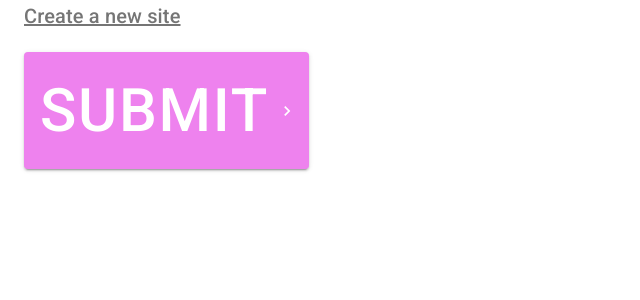
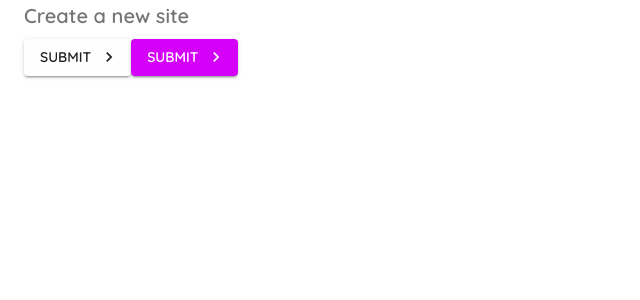
Before and after one commit to khanhduy1407/material-ui-tutorial, a React (Create React App) app: page /create in a window 1280 px wide. Shown: the top 300 px of the page, without its empty margins (0-640 px from the left). Built offline with nearby package versions, Linux system fonts and the light colour scheme.

Commit message:
Custom Themes

```diff
--- a/src/App.js
+++ b/src/App.js
@@ -1,9 +1,28 @@
 import { BrowserRouter as Router, Switch, Route } from 'react-router-dom'
 import Notes from './pages/Notes'
 import Create from './pages/Create'
+import { createMuiTheme, ThemeProvider } from '@material-ui/core'
+import { purple } from '@material-ui/core/colors'
+
+const theme = createMuiTheme({
+  palette: {
+    primary: {
+      main: '#fefefe'
+    },
+    secondary: purple
+  },
+  typography: {
+    fontFamily: 'Quicksand',
+    fontWeightLight: 400,
+    fontWeightRegular: 500,
+    fontWeightMedium: 600,
+    fontWeightBold: 700
+  }
+})
 
 function App() {
   return (
+    <ThemeProvider theme={theme}>
       <Router>
         <Switch>
           <Route exact path="/">
@@ -14,6 +33,7 @@
           </Route>
         </Switch>
       </Router>
+    </ThemeProvider>
   );
 }
 
--- a/src/index.css
+++ b/src/index.css
@@ -1,3 +1,5 @@
+@import url('https://fonts.googleapis.com/css2?family=Quicksand:wght@300;400;500;600;700&display=swap');
+
 body {
   margin: 0;
   -webkit-font-smoothing: antialiased;
--- a/src/pages/Create.js
+++ b/src/pages/Create.js
@@ -6,17 +6,7 @@
 import { makeStyles } from '@material-ui/core'
 
 const useStyles = makeStyles({
-  btn: {
-    fontSize: 60,
-    backgroundColor: 'violet',
-    '&:hover': {
-      backgroundColor: 'blue'
-    }
-  },
-  title: {
-    textDecoration: 'underline',
-    marginBottom: 20
-  }
+
 })
 
 export default function Create() {
@@ -25,7 +15,6 @@
   return (
     <Container>
       <Typography
-        className={classes.title}
         variant="h6"
         color="textSecondary"
         component="h2"
@@ -34,7 +23,14 @@
       </Typography>
 
       <Button
-        className={classes.btn}
+        onClick={() => console.log("you click me")}
+        type="submit"
+        color="primary"
+        variant="contained"
+        endIcon={<KeyboardArrowRightIcon />}>
+        Submit
+      </Button>
+      <Button
         onClick={() => console.log("you click me")}
         type="submit"
         color="secondary"
```
Lines whose indentation alone changed are shown as unchanged.
